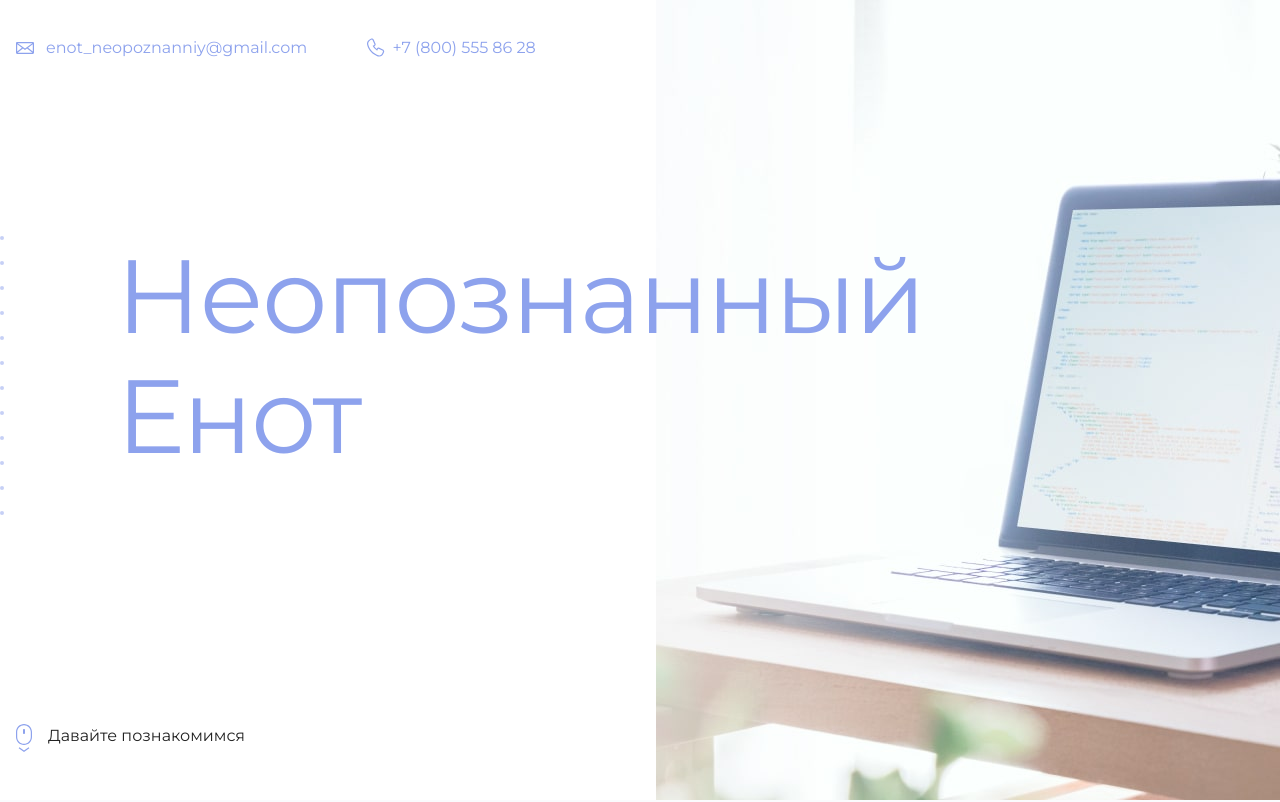
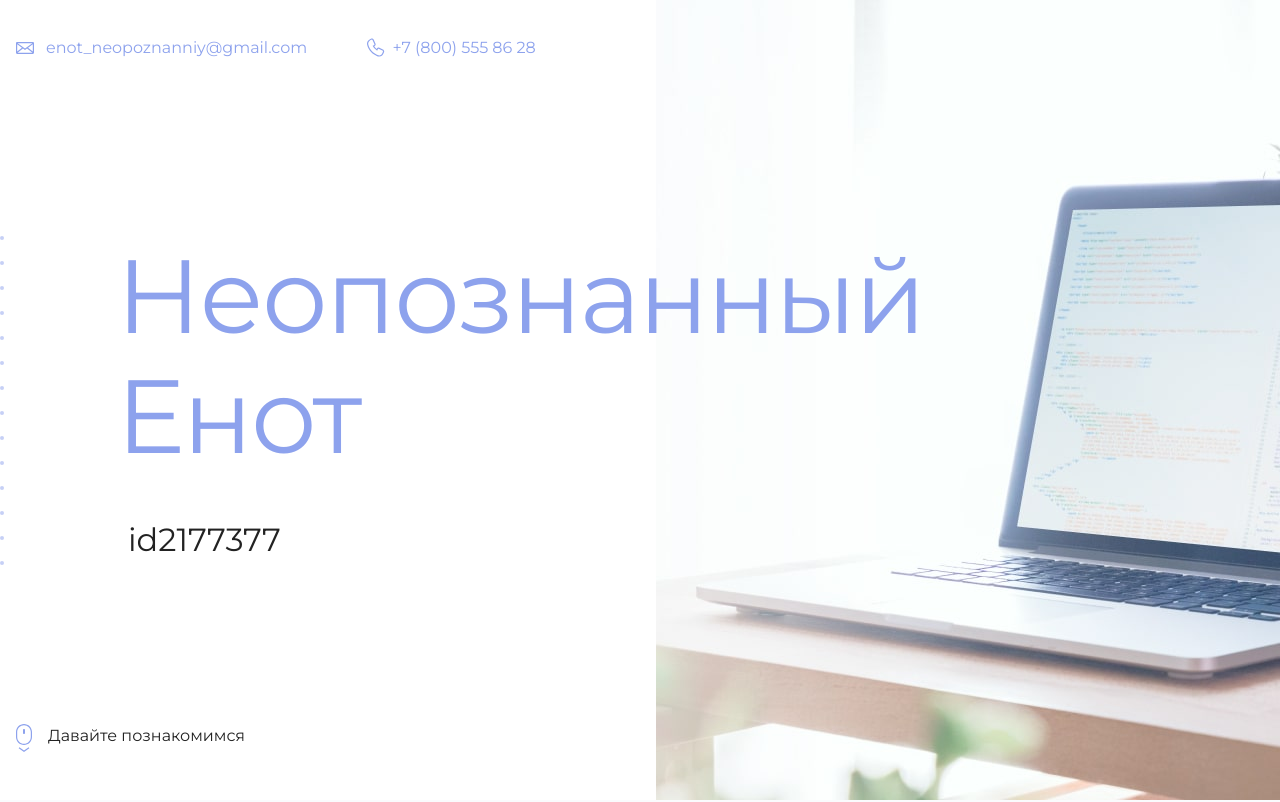
Before and after one commit to agamious55/example, a plain HTML site: page index.html in a window 1280 px wide. Shown: the top 802 px of the page. Drawn offline with Linux system fonts and the light colour scheme; files whose address does not match are found by name.

Commit message:
Добавил свой id  в 22 строку

```diff
--- a/index.html
+++ b/index.html
@@ -19,7 +19,7 @@
       <section class="hero-image">
         <div class="container">
           <h1 class="heading">Неопознанный Енот</h1>
-          <p><!-- Тут ваш id на сайте Академии --></p>
+          <p>id2177377</p>
         </div>
       </section>
 
```
